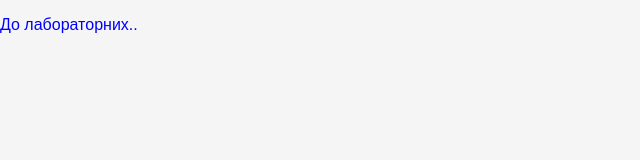
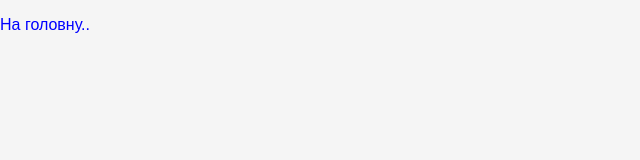
Before and after one commit to scmwex/rohivpnu.github.io, a plain HTML site: page lab11Rohiv/Tasks/task3.html in a window 1280 px wide. Shown: the full height of the page, 0-640 px from the left. Drawn offline with Linux system fonts and the light colour scheme; files that its build step writes are made by us from their sources.

Commit message:
Update task3.html

```diff
--- a/lab11Rohiv/Tasks/task3.html
+++ b/lab11Rohiv/Tasks/task3.html
@@ -31,7 +31,7 @@
 </head>
 <body>
 
-  <p><a href="https://scmwex.github.io/rohivpnu.github.io/">До лабораторних..</a></p>
+   <p><a href="https://scmwex.github.io/rohivpnu.github.io/lab11Rohiv/lab11.html">На головну..</a></p>
 
 </body>
 </html>
```
